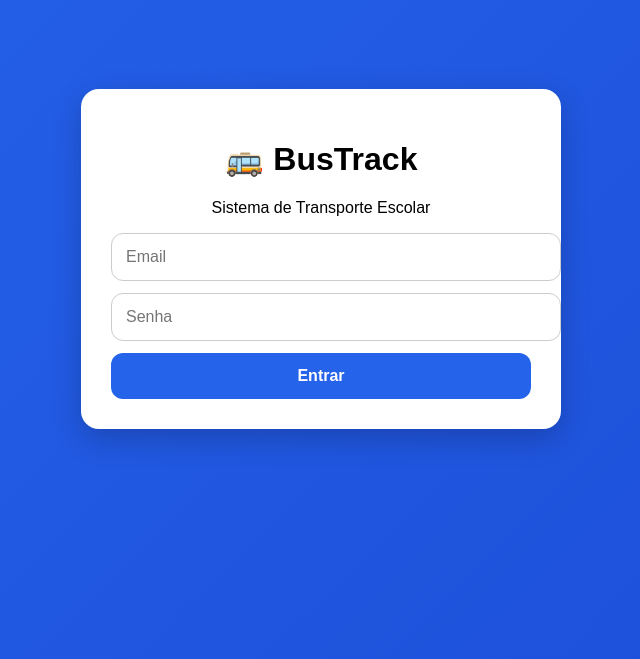
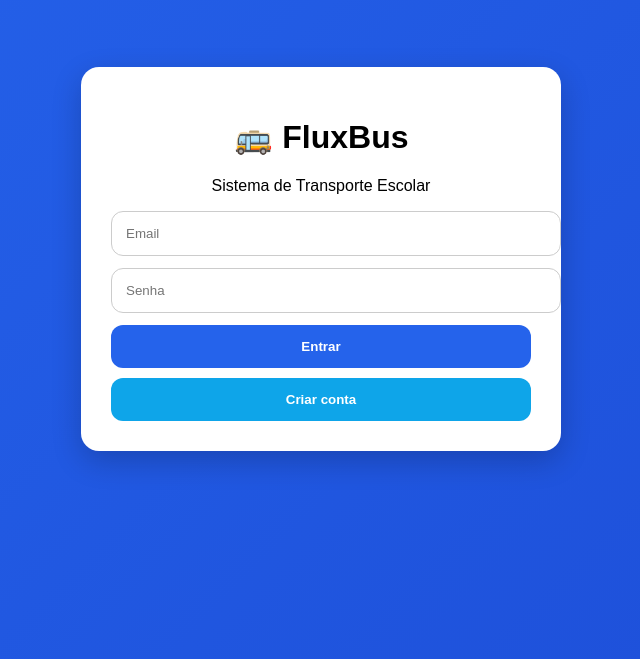
Before and after one commit to alvaro-73/onibus-startup, a Next.js app in the folder frontend/: page / in a window 1280 px wide. Shown: the part 141-800 px from the top of the page, without its empty margins (319-959 px from the left). Built offline with nearby package versions, Linux system fonts and the light colour scheme.

Commit message:
cadastro 50

```diff
--- a/frontend/app/page.tsx
+++ b/frontend/app/page.tsx
@@ -2,6 +2,7 @@
 
 import { useState } from "react";
 import { useRouter } from "next/navigation";
+import Link from "next/link";
 
 import { signInWithEmailAndPassword } from "firebase/auth";
 import { ref, get } from "firebase/database";
@@ -21,32 +22,27 @@ export default function Login() {
       setErro("");
       setLoading(true);
 
-      // 1. login no Firebase Auth
       const cred = await signInWithEmailAndPassword(auth, email, senha);
 
       const uid = cred.user.uid;
 
-      // 2. buscar tipo do usuário no Realtime Database
       const snapshot = await get(ref(db, `usuarios/${uid}`));
-
       const dados = snapshot.val();
 
       if (!dados) {
-        setErro("Usuário não encontrado no banco de dados");
-        setLoading(false);
+        setErro("Usuário não encontrado");
         return;
       }
 
-      // 3. redirecionamento automático baseado no tipo
       if (dados.tipo === "aluno") {
         router.push("/aluno");
       } else if (dados.tipo === "motorista") {
         router.push("/motorista");
       } else {
-        setErro("Tipo de usuário inválido");
+        setErro("Tipo inválido");
       }
 
-    } catch (error) {
+    } catch (err) {
       setErro("Email ou senha inválidos");
     } finally {
       setLoading(false);
@@ -56,7 +52,7 @@ export default function Login() {
   return (
     <div style={container}>
       <div style={card}>
-        <h1>🚌 BusTrack</h1>
+        <h1>🚌 FluxBus</h1>
         <p>Sistema de Transporte Escolar</p>
 
         <input
@@ -77,18 +73,22 @@ export default function Login() {
 
         {erro && <p style={{ color: "red" }}>{erro}</p>}
 
-        <button onClick={entrar} style={button} disabled={loading}>
+        <button onClick={entrar} style={button}>
           {loading ? "Entrando..." : "Entrar"}
         </button>
+
+        {/* 👇 BOTÃO DE CADASTRO */}
+        <Link href="/cadastro">
+          <button style={cadastroBtn}>
+            Criar conta
+          </button>
+        </Link>
       </div>
     </div>
   );
 }
 
-/* =========================
-   ESTILOS
-========================= */
-
+/* estilos */
 const container = {
   minHeight: "100vh",
   display: "flex",
@@ -103,8 +103,8 @@ const card = {
   padding: 30,
   borderRadius: 18,
   width: 420,
+  textAlign: "center" as const,
   boxShadow: "0 10px 30px rgba(0,0,0,0.2)",
-  textAlign: "center" as const,
 };
 
 const input = {
@@ -113,7 +113,6 @@ const input = {
   marginBottom: 12,
   borderRadius: 12,
   border: "1px solid #ccc",
-  fontSize: 16,
 };
 
 const button = {
@@ -123,7 +122,18 @@ const button = {
   color: "white",
   border: "none",
   borderRadius: 12,
-  fontSize: 16,
   fontWeight: "bold",
   cursor: "pointer",
 };
+
+const cadastroBtn = {
+  width: "100%",
+  padding: 14,
+  marginTop: 10,
+  background: "#0ea5e9",
+  color: "white",
+  border: "none",
+  borderRadius: 12,
+  fontWeight: "bold",
+  cursor: "pointer",
+};
```
